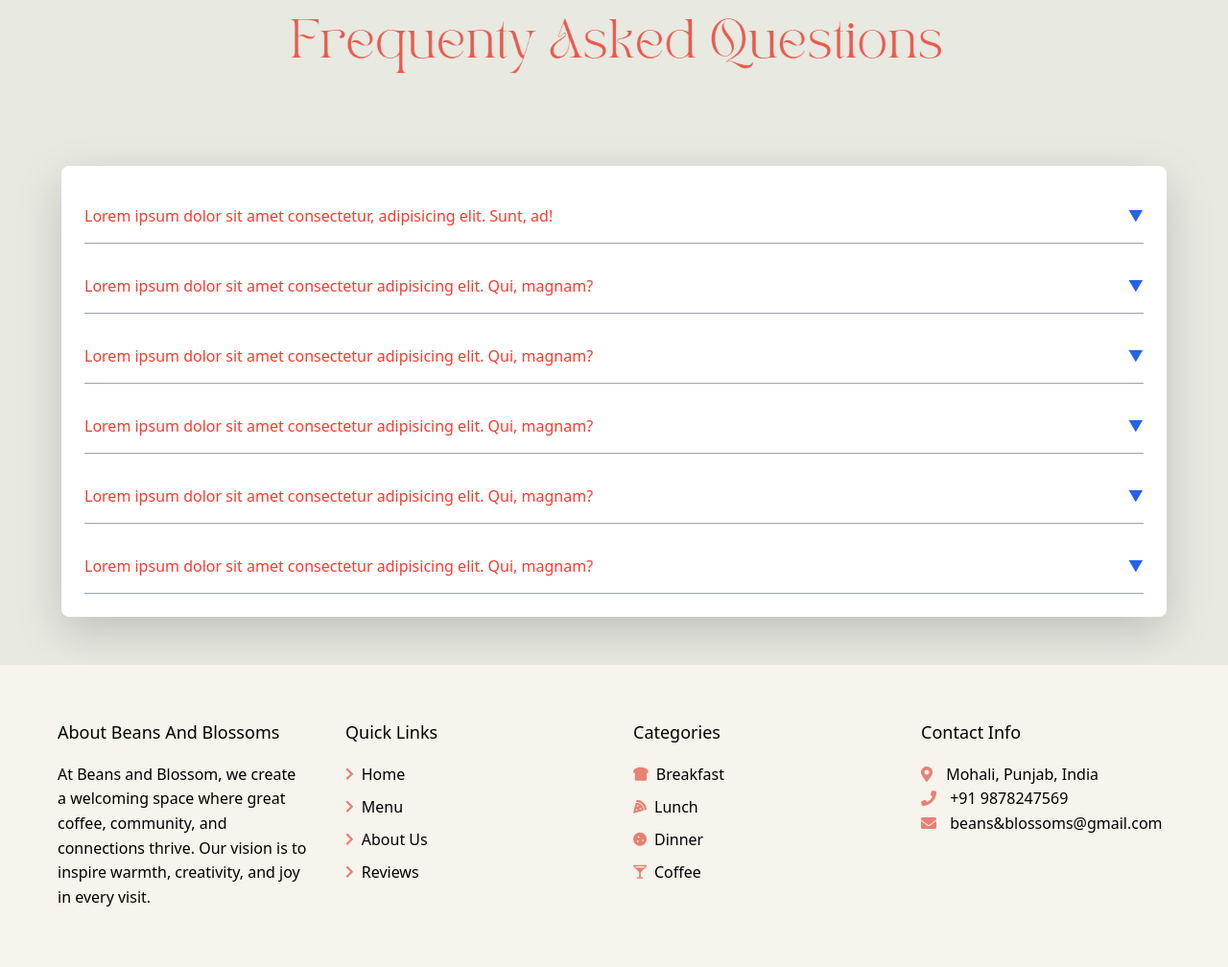
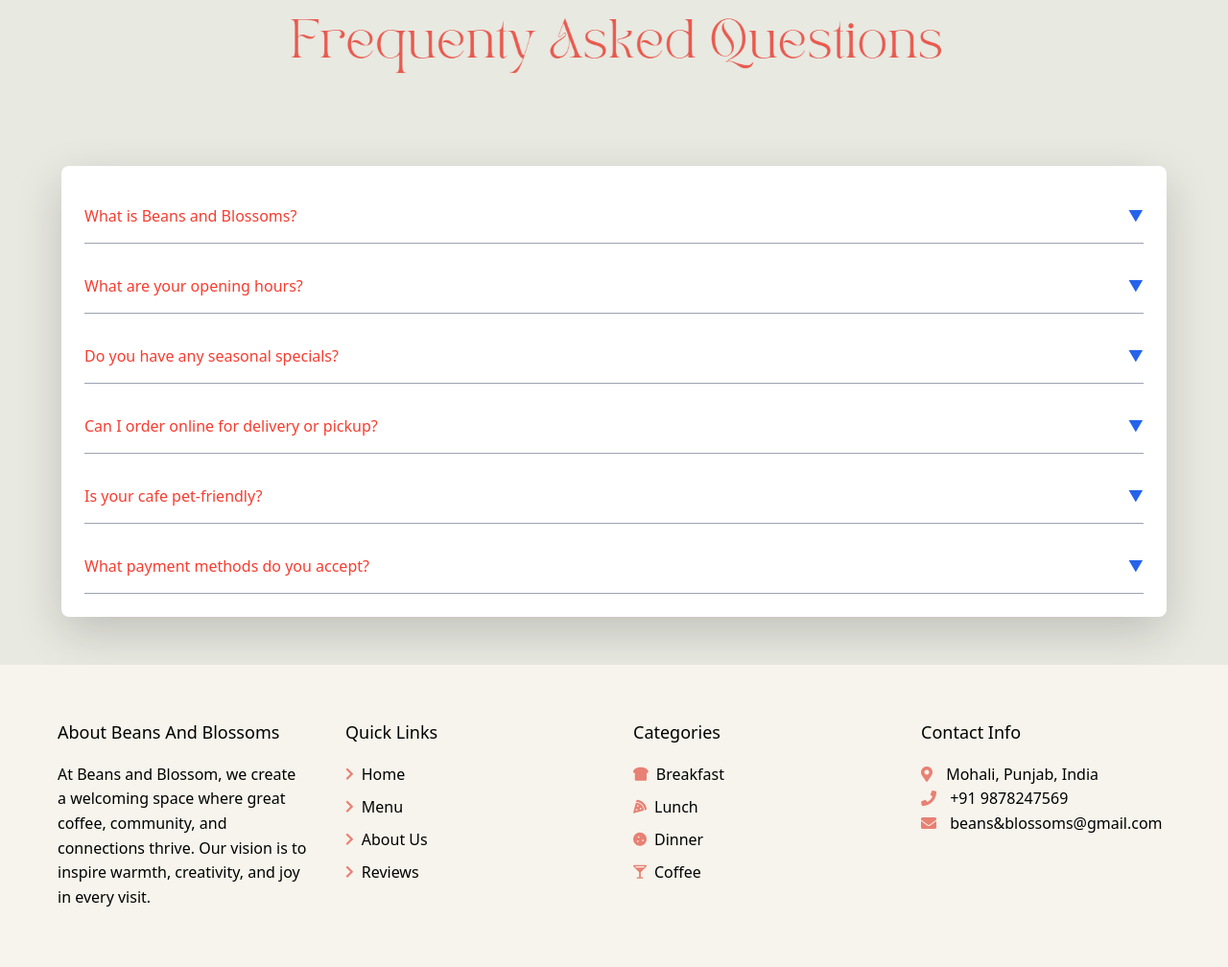
Before and after one commit to prachigulati/CafeManagementSystem, a Django app: page /faqs/ in a window 1280 px wide. Shown: the part 131-1139 px from the top of the page at 96% size. Run offline with Django 5.2, Linux system fonts and the light colour scheme; some libraries are stand-ins or nearby versions.

Commit message:
faqs page added

```diff
--- a/app/main/templates/about.html
+++ b/app/main/templates/about.html
@@ -195,7 +195,7 @@
   <div class="responsive-container-block bigContainer">
     <div class="responsive-container-block Container bottomContainer">
       <div class="ultimateImg">
-        <img class="mainImg" src="https://noethera.com/wp-content/uploads/2024/09/Coffee-Shop-Minimalis-noethera.jpg">
+        <img class="mainImg" src="{% static 'assets/imagecopy.png' %}">
       </div>
       <div class="allText bottomText">
         <p class="text-blk headingText">About Us</p>
--- a/app/main/templates/faqs.html
+++ b/app/main/templates/faqs.html
@@ -7,55 +7,57 @@
             <!-- Question 1 -->
             <div class="border-b border-gray-400">
                 <button class="flex justify-between w-full py-3 text-left focus:outline-none" onclick="toggleFAQ(0)">
-                    <span>Lorem ipsum dolor sit amet consectetur, adipisicing elit. Sunt, ad!</span>
+                    <span> What is Beans and Blossoms?</span>
                     <span class="text-blue-600">▼</span>
                 </button>
-                <p class="faq-answer hidden text-gray-700 pb-3">Lorem ipsum dolor sit amet consectetur adipisicing elit. Neque molestias, minima exercitationem assumenda impedit debitis maiores eius qui aliquam labore accusamus provident nemo atque quasi quidem voluptas, doloribus voluptatibus vel.</p>
+                <p class="faq-answer hidden text-gray-700 pb-3">Beans and Blossoms is a cozy cafe that brings together the love of freshly brewed coffee and the beauty of floral ambiance. We offer a variety of handcrafted beverages, snacks, and desserts in a calm, plant-filled environment.</p>
             </div>
             <!-- Question 2 -->
             <div class="border-b border-gray-400">
                 <button class="flex justify-between w-full py-3 text-left focus:outline-none" onclick="toggleFAQ(1)">
-                    <span>Lorem ipsum dolor sit amet consectetur adipisicing elit. Qui, magnam?</span>
+                    <span>What are your opening hours?</span>
                     <span class="text-blue-600">▼</span>
                 </button>
-                <p class="faq-answer hidden text-gray-700 pb-3">lorem10</p>
+                <p class="faq-answer hidden text-gray-700 pb-3">We're open every day from 9:00 AM to 10:00 PM, including weekends and holidays.</p>
             </div>
             <!-- Question 3 -->
             <div class="border-b border-gray-400">
-                <button class="flex justify-between w-full py-3 text-left focus:outline-none" onclick="toggleFAQ(1)">
-                    <span>Lorem ipsum dolor sit amet consectetur adipisicing elit. Qui, magnam?</span>
+                <button class="flex justify-between w-full py-3 text-left focus:outline-none" onclick="toggleFAQ(2)">
+                    <span>Do you have any seasonal specials?</span>
                     <span class="text-blue-600">▼</span>
                 </button>
-                <p class="faq-answer hidden text-gray-700 pb-3">lorem10</p>
+                <p class="faq-answer hidden text-gray-700 pb-3"> Yes, we love getting creative! We introduce seasonal drinks and dishes inspired by the weather, festivals, and fresh ingredients available.
+                </p>
             </div>
             <!-- Question 4 -->
             <div class="border-b border-gray-400">
-                <button class="flex justify-between w-full py-3 text-left focus:outline-none" onclick="toggleFAQ(1)">
-                    <span>Lorem ipsum dolor sit amet consectetur adipisicing elit. Qui, magnam?</span>
+                <button class="flex justify-between w-full py-3 text-left focus:outline-none" onclick="toggleFAQ(3)">
+                    <span>Can I order online for delivery or pickup?</span>
                     <span class="text-blue-600">▼</span>
                 </button>
-                <p class="faq-answer hidden text-gray-700 pb-3">lorem10</p>
+                <p class="faq-answer hidden text-gray-700 pb-3">Yes, you can place orders directly through our website or via food delivery platforms like Swiggy and Zomato.</p>
             </div>
             <!-- Question 5 -->
             <div class="border-b border-gray-400">
-                <button class="flex justify-between w-full py-3 text-left focus:outline-none" onclick="toggleFAQ(1)">
-                    <span>Lorem ipsum dolor sit amet consectetur adipisicing elit. Qui, magnam?</span>
+                <button class="flex justify-between w-full py-3 text-left focus:outline-none" onclick="toggleFAQ(4)">
+                    <span> Is your cafe pet-friendly?</span>
                     <span class="text-blue-600">▼</span>
                 </button>
-                <p class="faq-answer hidden text-gray-700 pb-3">lorem10</p>
+                <p class="faq-answer hidden text-gray-700 pb-3">Yes, we love furry visitors! Just ensure they’re well-behaved and on a leash.
+                </p>
             </div>
-            <!-- Question 6 (New) -->
+            <!-- Question 6 -->
             <div class="border-b border-gray-400">
-                <button class="flex justify-between w-full py-3 text-left focus:outline-none" onclick="toggleFAQ(1)">
-                    <span>Lorem ipsum dolor sit amet consectetur adipisicing elit. Qui, magnam?</span>
+                <button class="flex justify-between w-full py-3 text-left focus:outline-none" onclick="toggleFAQ(5)">
+                    <span> What payment methods do you accept?</span>
                     <span class="text-blue-600">▼</span>
                 </button>
-                <p class="faq-answer hidden text-gray-700 pb-3">lorem10</p>
+                <p class="faq-answer hidden text-gray-700 pb-3">We accept cash, all major credit/debit cards, UPI, and digital wallets like Paytm and Google Pay.</p>
             </div>
         </div>
     </section>
-
-    <script src="https://cdn.tailwindcss.com">
+    <script src="https://cdn.tailwindcss.com"></script>
+    <script>
         let activeIndex = null;
         function toggleFAQ(index) {
             const answers = document.querySelectorAll(".faq-answer");
```
Also changed, not shown: app/static/assets/imagecopy.png (added).
